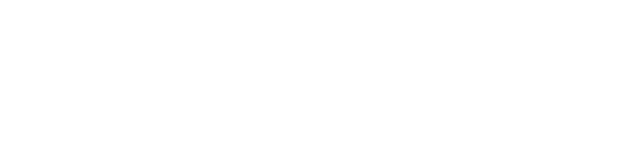
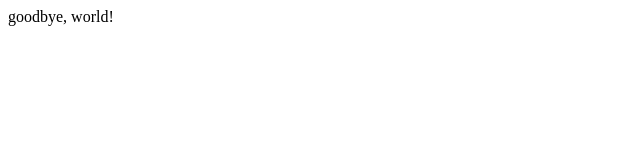
Before and after one commit to cupofdirtfordinner/ifyouleavethispage, a plain HTML site: page index.html in a window 1280 px wide. Shown: the whole page, without its empty margins (0-640 px from the left). Drawn offline with Linux system fonts and the light colour scheme.

Commit message:
Update index.html

```diff
--- a/index.html
+++ b/index.html
@@ -1,6 +1,7 @@
 <DOCTYPE html>
   <html>
     <body>
+      goodbye, world!
       <script src=ifyouleave.js></script>
     <body>
   <html>
```
